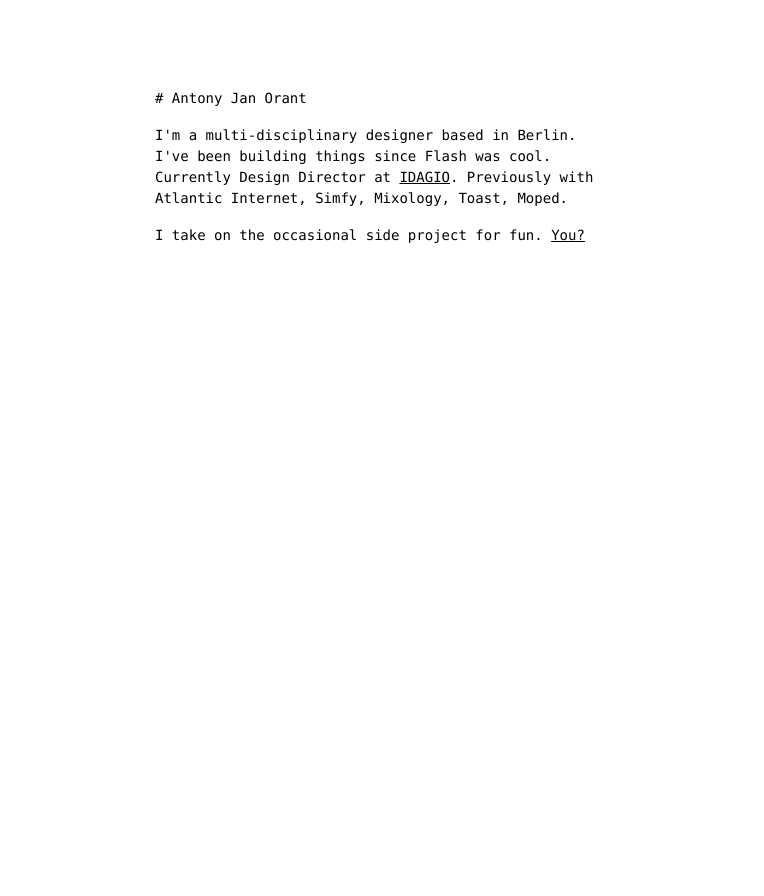
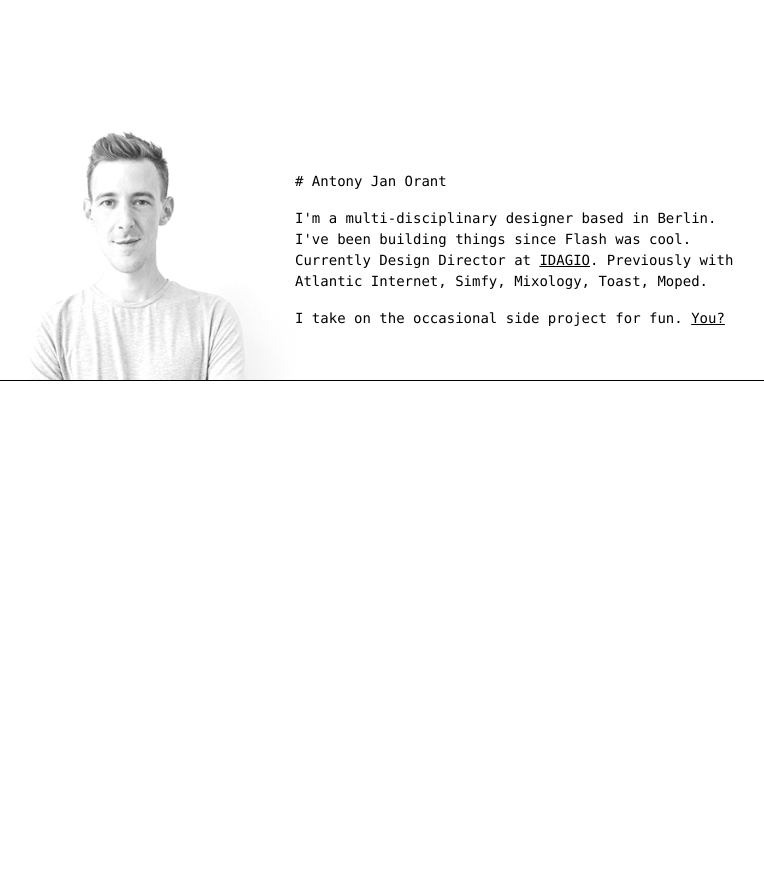
Before and after one commit to antorant/antorant.github.io, a PHP site: page / in a window 1280 px wide. Shown: the whole page, without its empty margins (261-1025 px from the left). After the commit the page ends 381 px from the top, so only its background shows below. Run offline with PHP 8.4, Linux system fonts and the light colour scheme; some web fonts are replaced.

Commit message:
Add profile photo

```diff
--- a/css/style.css
+++ b/css/style.css
@@ -1,12 +1,15 @@
 html, body {
   height: 100%;
+
+  background-color: white;
+  color: black;
 }
 
 body {
   margin: 0;
-  max-width: 32em;
-  margin: 48px auto;
-  padding: 24px;
+  /* max-width: 32em; */
+  margin: 0 auto;
+  padding: 0;
   font-size: 14px;
   line-height: 1.5;
   font-family: 'bitstream_vera_sans_monoroman', Menlo, monospace;
@@ -20,9 +23,29 @@ p {
   margin: 16px 0;
 }
 
+.cover {
+  display: flex;
+  flex-direction: row;
+  justify-content: center;
+  align-items: center;
+
+  padding: 120px 24px 0;
+
+  border-bottom: 1px solid black;
+}
+
+.cover__info {
+  max-width: 32em;
+}
+
 @media only screen and (max-width : 768px) {
   body {
     font-size: 16px;
     margin: 0 auto;
   }
+
+  .cover {
+    flex-direction: column-reverse;
+    padding: 48px 24px 0;
+  }
 }
--- a/index.html
+++ b/index.html
@@ -17,7 +17,8 @@
 
 
   <div class="cover">
-    <div>
+    <img src="img/me.jpg" width="280" height="260" />
+    <div class="cover__info">
       <p># Antony Jan Orant</h1>
       <p>
         I'm a multi-disciplinary designer based in Berlin.<br/>
```
Also changed, not shown: img/me.jpg.
